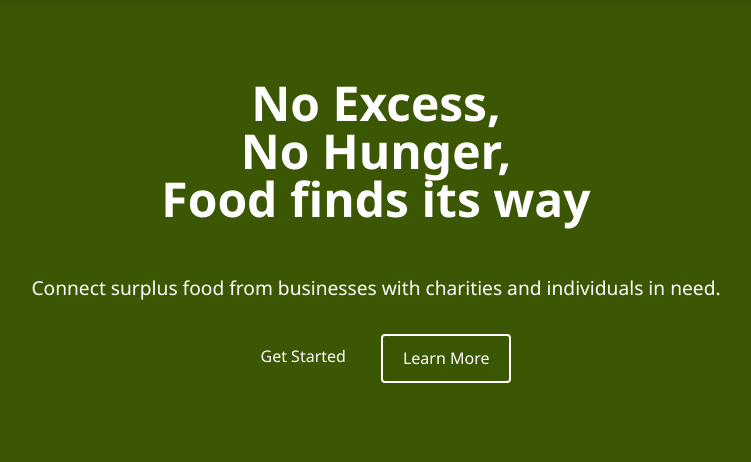
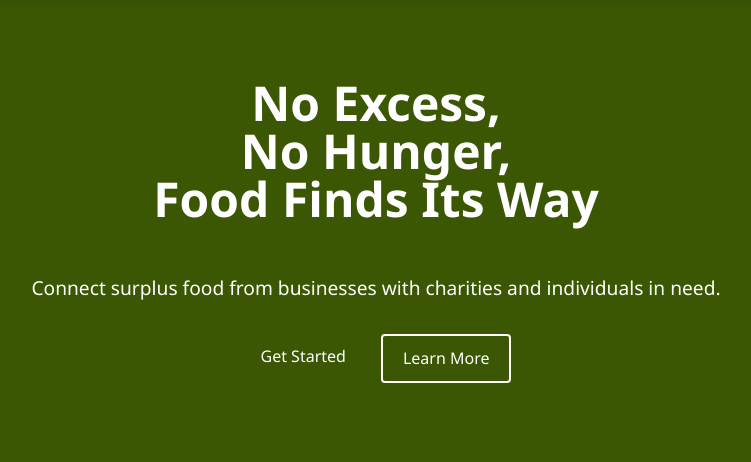
Before and after one commit to SAG2004/SurplusShare, a Flask app: page / in a window 1280 px wide. Shown: the part 123-585 px from the top of the page, without its empty margins (264-1015 px from the left). Run offline with Flask 3, Linux system fonts and the light colour scheme.

Commit message:
yasers changes

```diff
--- a/templates/index.html
+++ b/templates/index.html
@@ -4,7 +4,7 @@
     <div class="hero-content">
       <h1 class="connectplates">No Excess,</h1>
       <h1>No Hunger,</h1>
-      <h1 class="reducewaste">Food finds its way</h1>
+      <h1 class="reducewaste">Food Finds Its Way</h1>
       <p>
         Connect surplus food from businesses with charities and individuals in
         need.
```
